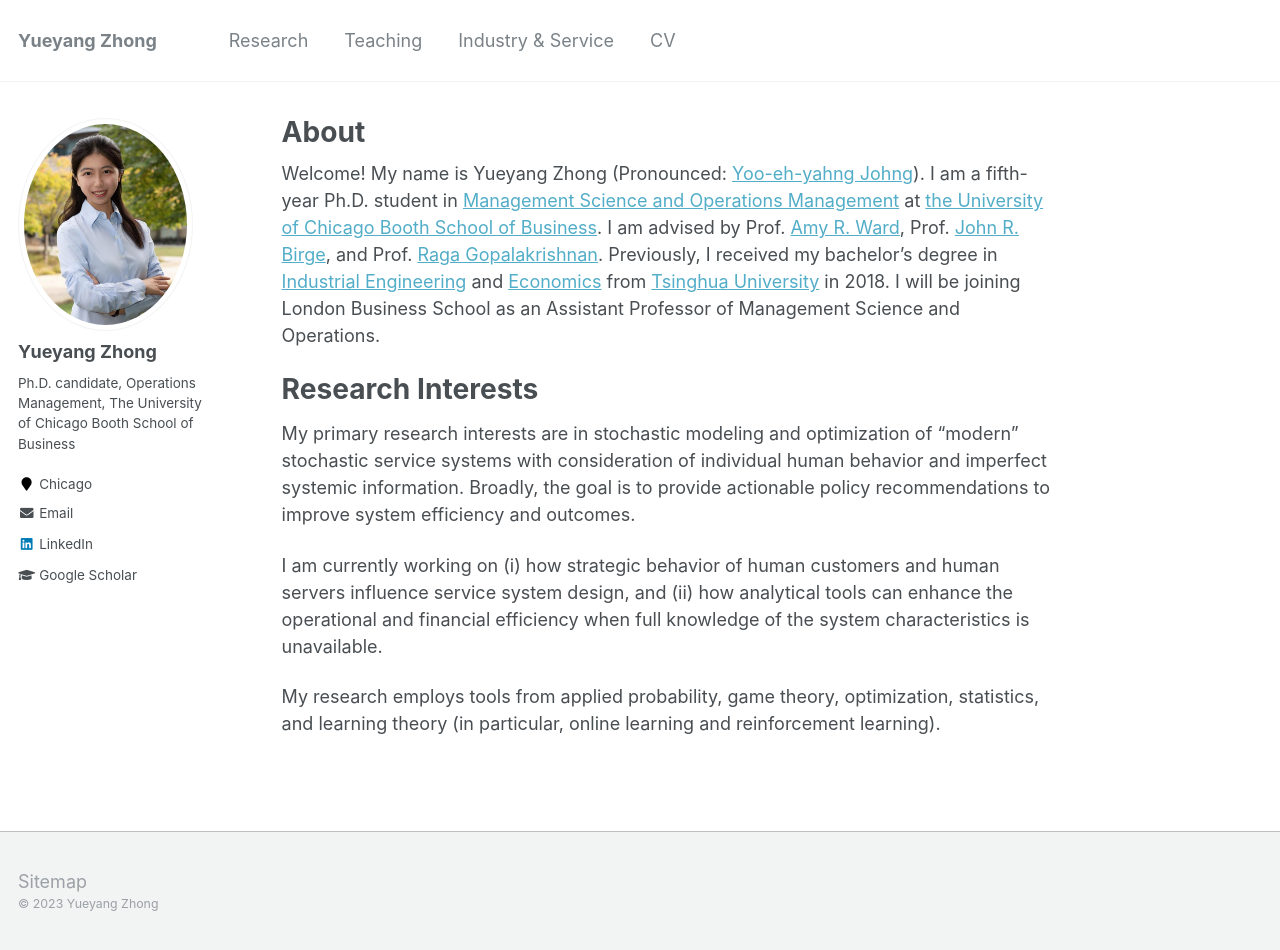
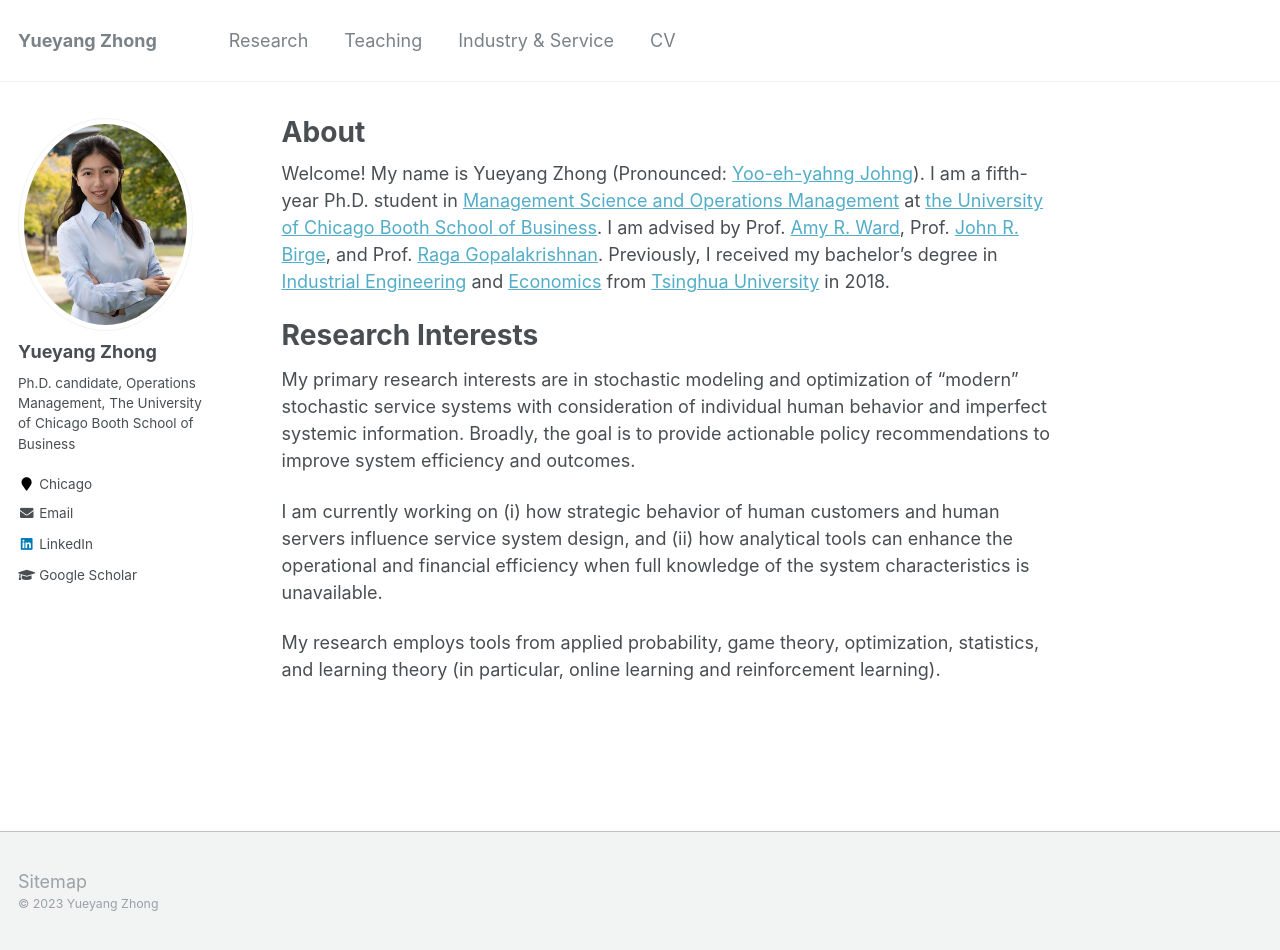
Before and after one commit to alicemengqi/site, a Jekyll site: the page built from _pages/about.md, in a window 1280 px wide and 950 px high. Built offline with Jekyll 4.4.1, drawn with Linux system fonts in a browser that asks for light colours.

Commit message:
Update about.md

```diff
--- a/_pages/about.md
+++ b/_pages/about.md
@@ -8,7 +8,7 @@
   - /about.html
 ---
 
-Welcome! My name is Yueyang Zhong (Pronounced: [Yoo-eh-yahng Johng](https://translate.google.com/?hl=en&tab=TT&sl=en&tl=zh-CN&text=Yueyang%20Zhong&op=translate)). I am a fifth-year Ph.D. student in [Management Science and Operations Management](https://www.chicagobooth.edu/phd/dissertation-areas/management-science-and-operations-management) at [the University of Chicago Booth School of Business](https://www.chicagobooth.edu). I am advised by Prof. [Amy R. Ward](https://www.chicagobooth.edu/faculty/directory/w/amy-ward), Prof. [John R. Birge](https://www.chicagobooth.edu/faculty/directory/b/john-r-birge), and Prof. [Raga Gopalakrishnan](https://smith.queensu.ca/faculty_and_research/faculty_list/gopalakrishnan-raga.php). Previously, I received my bachelor's degree in [Industrial Engineering](https://www.ie.tsinghua.edu.cn/eng) and [Economics](https://www.sem.tsinghua.edu.cn/en) from [Tsinghua University](https://www.tsinghua.edu.cn/en) in 2018. I will be joining London Business School as an Assistant Professor of Management Science and Operations.
+Welcome! My name is Yueyang Zhong (Pronounced: [Yoo-eh-yahng Johng](https://translate.google.com/?hl=en&tab=TT&sl=en&tl=zh-CN&text=Yueyang%20Zhong&op=translate)). I am a fifth-year Ph.D. student in [Management Science and Operations Management](https://www.chicagobooth.edu/phd/dissertation-areas/management-science-and-operations-management) at [the University of Chicago Booth School of Business](https://www.chicagobooth.edu). I am advised by Prof. [Amy R. Ward](https://www.chicagobooth.edu/faculty/directory/w/amy-ward), Prof. [John R. Birge](https://www.chicagobooth.edu/faculty/directory/b/john-r-birge), and Prof. [Raga Gopalakrishnan](https://smith.queensu.ca/faculty_and_research/faculty_list/gopalakrishnan-raga.php). Previously, I received my bachelor's degree in [Industrial Engineering](https://www.ie.tsinghua.edu.cn/eng) and [Economics](https://www.sem.tsinghua.edu.cn/en) from [Tsinghua University](https://www.tsinghua.edu.cn/en) in 2018.
 
 # Research Interests
 My primary research interests are in stochastic modeling and optimization of "modern" stochastic service systems with consideration of individual human behavior and imperfect systemic information. Broadly, the goal is to provide actionable policy recommendations to improve system efficiency and outcomes.
```
